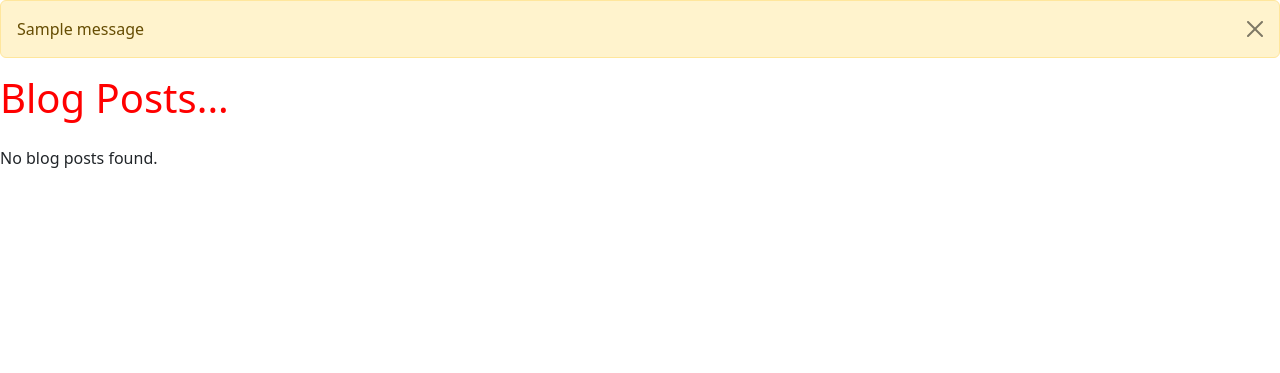
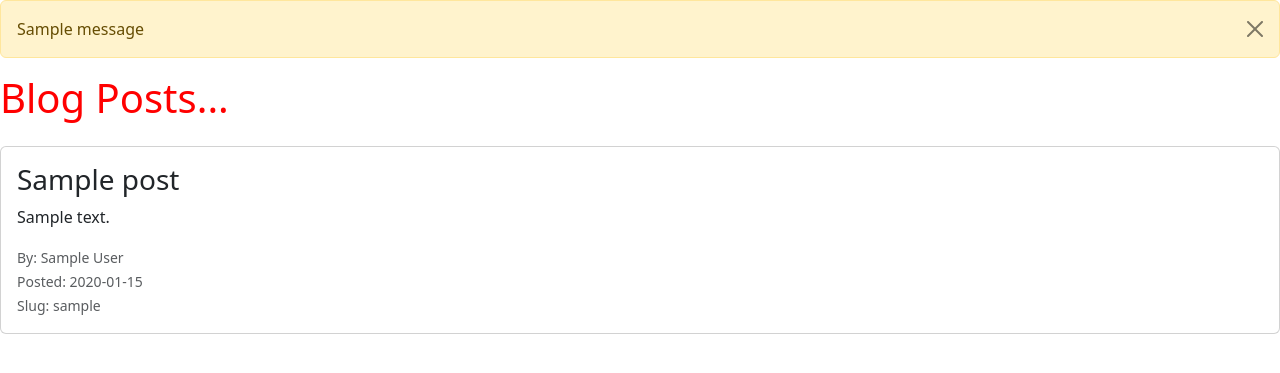
Before and after one commit to msh165/ms-15-dbms-project-blog, a Flask app: page /posts/1 in a window 1280 px wide. Shown: the part 56-429 px from the top of the page. Run offline with Flask 3, Linux system fonts and the light colour scheme; tables that the repository leaves empty hold one stand-in row (values such as "Sample post"); one stand-in notice (Sample message) is shown.

Commit message:
Video 21 : Deleting and editing blog posts now possible

```diff
--- a/main.py
+++ b/main.py
@@ -1,299 +1,7 @@
-from flask import Flask, render_template,flash,request #flash is for flashing messages on top, success, rejects
-from flask_wtf import FlaskForm
-from wtforms import StringField,SubmitField,PasswordField,BooleanField,ValidationError,TextAreaField #string is input box, submit is the submit button
-from wtforms.validators import DataRequired,EqualTo,Length #Validate your inputs, points out when blank
-
-from flask_sqlalchemy import SQLAlchemy
-
-from datetime import datetime
-
-from flask_migrate import Migrate
-
-from werkzeug.security import check_password_hash,generate_password_hash
-
-# from wtforms.widgets import TextAreaField
-
-app = Flask(__name__)
-app.config['SECRET_KEY'] = "your_random_secret_key_here"
-
-#Old SQLITE DB
-# app.config['SQLALCHEMY_DATABASE_URI'] = 'sqlite:///users.db'#Points to where our database is stored
-
-#New MYSQL DB FORMAT OF URI is username/password@host/name of db
-app.config['SQLALCHEMY_DATABASE_URI'] = 'mysql+pymysql://root:password@localhost/users'
-
-
-db = SQLAlchemy(app)
-migrate= Migrate(app,db)
-class UserForm(FlaskForm):
-    name =  StringField("Name", validators=[DataRequired()])
-    email = StringField("Email", validators=[DataRequired()])
-    color = StringField("Color", validators=[DataRequired()])
-    password_hash = PasswordField('Password',
-                                  validators=[DataRequired(),
-                                              EqualTo('password_hash2',
-                                                      message='Passwords must match')])
-    password_hash2 = PasswordField('Confirm Password',validators=[DataRequired()])
-    submit = SubmitField("Submit")
-
-#create a form class
-#for this we would also need a secret ket
-#with forms, we have a csrf token that synchs up with your secret key to prevent hackers from hijacking your form
-#all modern forms have csrf tokens
-class NamerForm(FlaskForm):
-    name =StringField("Whats your name?", validators=[DataRequired()])
-    submit = SubmitField("Submit")
-
-
-class PasswordForm(FlaskForm):
-    email =StringField("Email", validators=[DataRequired()])
-    password_hash =PasswordField("Password", validators=[DataRequired()])
-    submit = SubmitField("Submit")
-
-
-class PostForm(FlaskForm):
-    title = StringField("Title",validators=[DataRequired()])
-    content = TextAreaField("content",validators=[DataRequired()])
-    author = StringField("author",validators=[DataRequired()])
-    slug = StringField("slug",validators=[DataRequired()])
-    submit = SubmitField("Submit")
-
-
-
-
-#Creating our model
-class Users(db.Model):
-    id = db.Column(db.Integer,primary_key = True, )
-    name = db.Column(db.String(200), nullable = False)
-    email = db.Column(db.String(120), nullable= False, unique=True)
-    color = db.Column(db.String(120))
-    date_added = db.Column(db.DateTime, default = datetime.now())
-
-    password_hash = db.Column(db.String(512))
-
-
-    # This is a "getter" method.
-    # It PREVENTS you from reading the password attribute directly.
-    # If you try to do `user.password`, it will raise an error.
-    # This is a security measure so you don't accidentally expose the password.
-    @property
-    def password(self):
-        raise AttributeError('Password is not a readable attribute')
-
-    # This is a "setter" method.
-    # When you set a password (e.g., `user.password = 'my_secret_password'`),
-    # this function is automatically called.
-    # It takes the plain text password ('my_secret_password'), hashes it,
-    # and saves the resulting hash into the `password_hash` column.
-    @password.setter
-    def password(self, password):
-        self.password_hash = generate_password_hash(password)
-
-    # This is a regular method to check if a submitted password is correct.
-    # It takes a plain text password from a login form,
-    # hashes it, and compares it to the `password_hash` stored in the database.
-    # It returns True if they match, and False if they don't.
-    def verify_password(self,password):
-        return check_password_hash(self.password_hash,password)
-
-    def  __repr__(self):#this tells the name of the table that can be called
-        return super().__repr__()
-
-
-
-
-
-#Creating a blog post model
-class Posts(db.Model):
-    id = db.Column(db.Integer,primary_key=True)
-    title = db.Column(db.String(255))
-    content = db.Column(db.Text)
-    author = db.Column(db.String(255))
-    date_posted = db.Column(db.DateTime,default = datetime.now())
-
-    slug = db.Column(db.String(255))#Slug appears in the URL bar, looks better than just the post_id
-
-
-
-
-#UPDATE DATABASE RECORD
-@app.route("/update/<int:id>",methods=["GET",'POST'])
-def update(id):
-    form = UserForm()
-    user_to_update = Users.query.get_or_404(id)
-    #search by what the user input into url
-    print("HERE")
-    if request.method=="POST":
-        user_to_update.name = request.form['name']
-        user_to_update.email= request.form['email']
-        user_to_update.color= request.form['color']
-        try:
-            db.session.commit()
-            flash(f"User with Name {user_to_update.name} updated Successfully!")
-            all_users = Users.query.order_by(Users.date_added)
-            return render_template("add_user.html", form=form,all_users=all_users)
-
-        except Exception as e:
-            flash(e)
-            return render_template("update.html", form=form,user_to_update=user_to_update.name)
-    else:
-        return render_template("update.html", form=form,user_to_update=user_to_update)
-
-
-
-
-@app.route("/delete_user/<int:id>")
-def delete_user(id):
-    user_to_delete = Users.query.get_or_404(id)
-    form = UserForm()
-    all_users = Users.query.order_by(Users.date_added)
-
-    try:
-        db.session.delete(user_to_delete)
-        db.session.commit()
-        flash("User successfully deleted!")
-        return render_template("add_user.html",form=form,all_users = all_users)
-
-    except Exception as e:
-        flash(e)
-        return render_template("add_user.html",form=form,all_users = all_users)
-
-
-
-
-
-@app.route("/")
-def home():
-    return render_template('index.html')
-    # return "Hey"
-
-@app.route("/test_pw",methods = ['GET','POST'])
-def test_pw():
-    email = None
-    password_hash= None# why we did this?
-    pw_to_check = None
-    passed = None
-    form = PasswordForm()
-
-    #when the page loads for the first time, there would be no name.
-    #THat would be input by the user, but our render template expects a name
-    #hence we are adding the variable, which would then get replaced y the user input
-    # form = NamerForm() #this is our form class we created above
-
-    #validate stuf
-    if form.validate_on_submit():
-        email = form.email.data
-        password = form.password_hash.data
-        form.email.data=''
-        form.password_hash.data=''
-
-        pw_to_check = Users.query.filter_by(email=email).first()
-        # print(pw_to_check.password_hash)
-
-        passed = check_password_hash(pw_to_check.password_hash,password)
-        print(passed)
-        flash("Form successfully filled")
-        """
-        So when somebody fills the form, take info from there and update my name vairable
-        """
-
-    return render_template('test_pw.html',
-                           email=email,
-                           password_hash = password_hash,
-                           passed = passed,
-                           pw_to_check = pw_to_check,
-                           form=form)
-
-
-@app.route("/user/add", methods = ["POST","GET"])
-def add_user():
-    name = None
-    email = None
-    color = None
-    form = UserForm()
-    if form.validate_on_submit():
-        #we need to check the other users dont have the same email
-        user = Users.query.filter_by(email=form.email.data).first()
-        #it is filtering the users table to get rows matching iwth email input
-        #if we get null output, then email DNE and user can be created
-
-        if user is None:
-            print("Inside here1")
-            print(f"Password for {form.name.data} is {generate_password_hash(form.password_hash.data)}")
-            hashed_pw = generate_password_hash(form.password_hash.data)
-            user = Users(
-                name = form.name.data,
-                email = form.email.data,
-                color = form.color.data,
-                password_hash = hashed_pw
-            )
-            db.session.add(user)
-            db.session.commit()
-            flash("User Added successfuly")
-        else:
-            print("Inside here2")
-            flash(f"Email ID {form.email.data} already exists")
-        name = form.name.data #we do this to give a confirmation
-        form.name.data=''
-        form.email.data=''
-        form.color.data=''
-        form.password_hash.data=''
-        form.password_hash2.data=''
-    all_users = Users.query.order_by(Users.date_added)
-    return render_template("add_user.html", form=form,name=name,all_users=all_users)
-
-
-@app.route("/posts/<int:id>")
-def post(id):
-    post = Posts.query.get_or_404(id)
-    return render_template("post.html")
-
-
-@app.route("/posts")
-def posts():
-    posts=Posts.query.order_by(Posts.date_posted)
-    return render_template('posts.html',posts=posts)
-
-
-#Add Post Page
-@app.route('/add-post',methods = ["GET","POST"])
-def add_post():
-    form = PostForm()
-
-    if form.validate_on_submit():
-        post = Posts(
-            title = form.title.data,
-            content = form.content.data,
-            author = form.author.data,
-            slug = form.slug.data
-        )
-
-        #Clear the form
-        form.title.data = ''
-        form.content.data = ''
-        form.author.data = ''
-        form.slug.data = ''
-
-        #add post data to db
-        db.session.add(post)
-        db.session.commit()
-        flash("Blog post submitted successfully")
-    return render_template('add_post.html',form=form)
-
-
-@app.errorhandler(404)
-def page_not_found(e):
-    return "404 NOT FOUND",404
-
-@app.errorhandler(500)
-def page_not_found(e):
-    return "500 NOT FOUND",500
-
-
+from __init__ import app, db
+import routes
 
 if __name__ == "__main__":
     with app.app_context():
         db.create_all()
-
-
     app.run(debug=True)
--- /dev/null
+++ b/routes.py
@@ -0,0 +1,215 @@
+from __init__ import app, db
+from models import Users, Posts, UserForm, PostForm, PasswordForm
+# ...rest of your routes.py code...
+
+from flask import render_template,flash,request,redirect,url_for
+
+#UPDATE DATABASE RECORD
+@app.route("/update/<int:id>",methods=["GET",'POST'])
+def update(id):
+    form = UserForm()
+    user_to_update = Users.query.get_or_404(id)
+    #search by what the user input into url
+    print("HERE")
+    if request.method=="POST":
+        user_to_update.name = request.form['name']
+        user_to_update.email= request.form['email']
+        user_to_update.color= request.form['color']
+        try:
+            db.session.commit()
+            flash(f"User with Name {user_to_update.name} updated Successfully!")
+            all_users = Users.query.order_by(Users.date_added)
+            return render_template("add_user.html", form=form,all_users=all_users)
+
+        except Exception as e:
+            flash(e)
+            return render_template("update.html", form=form,user_to_update=user_to_update.name)
+    else:
+        return render_template("update.html", form=form,user_to_update=user_to_update)
+
+
+
+
+@app.route("/delete_user/<int:id>")
+def delete_user(id):
+    user_to_delete = Users.query.get_or_404(id)
+    form = UserForm()
+    all_users = Users.query.order_by(Users.date_added)
+
+    try:
+        db.session.delete(user_to_delete)
+        db.session.commit()
+        flash("User successfully deleted!")
+        return render_template("add_user.html",form=form,all_users = all_users)
+
+    except Exception as e:
+        flash(e)
+        return render_template("add_user.html",form=form,all_users = all_users)
+
+
+
+
+
+@app.route("/")
+def home():
+    return render_template('index.html')
+    # return "Hey"
+
+@app.route("/test_pw",methods = ['GET','POST'])
+def test_pw():
+    email = None
+    password_hash= None# why we did this?
+    pw_to_check = None
+    passed = None
+    form = PasswordForm()
+
+    #when the page loads for the first time, there would be no name.
+    #THat would be input by the user, but our render template expects a name
+    #hence we are adding the variable, which would then get replaced y the user input
+    # form = NamerForm() #this is our form class we created above
+
+    #validate stuf
+    if form.validate_on_submit():
+        email = form.email.data
+        password = form.password_hash.data
+        form.email.data=''
+        form.password_hash.data=''
+
+        pw_to_check = Users.query.filter_by(email=email).first()
+        # print(pw_to_check.password_hash)
+
+        passed = check_password_hash(pw_to_check.password_hash,password)
+        print(passed)
+        flash("Form successfully filled")
+        """
+        So when somebody fills the form, take info from there and update my name vairable
+        """
+
+    return render_template('test_pw.html',
+                           email=email,
+                           password_hash = password_hash,
+                           passed = passed,
+                           pw_to_check = pw_to_check,
+                           form=form)
+
+
+@app.route("/user/add", methods = ["POST","GET"])
+def add_user():
+    name = None
+    email = None
+    color = None
+    form = UserForm()
+    if form.validate_on_submit():
+        #we need to check the other users dont have the same email
+        user = Users.query.filter_by(email=form.email.data).first()
+        #it is filtering the users table to get rows matching iwth email input
+        #if we get null output, then email DNE and user can be created
+
+        if user is None:
+            print("Inside here1")
+            print(f"Password for {form.name.data} is {generate_password_hash(form.password_hash.data)}")
+            hashed_pw = generate_password_hash(form.password_hash.data)
+            user = Users(
+                name = form.name.data,
+                email = form.email.data,
+                color = form.color.data,
+                password_hash = hashed_pw
+            )
+            db.session.add(user)
+            db.session.commit()
+            flash("User Added successfuly")
+        else:
+            print("Inside here2")
+            flash(f"Email ID {form.email.data} already exists")
+        name = form.name.data #we do this to give a confirmation
+        form.name.data=''
+        form.email.data=''
+        form.color.data=''
+        form.password_hash.data=''
+        form.password_hash2.data=''
+    all_users = Users.query.order_by(Users.date_added)
+    return render_template("add_user.html", form=form,name=name,all_users=all_users)
+
+
+@app.route("/posts/<int:id>")
+def post(id):
+    post = Posts.query.get_or_404(id)
+    return render_template("post.html",post=post)
+
+
+@app.route("/posts")
+def posts():
+    posts=Posts.query.order_by(Posts.date_posted)
+    return render_template('posts.html',posts=posts)
+
+
+#Add Post Page
+@app.route('/add-post',methods = ["GET","POST"])
+def add_post():
+    form = PostForm()
+
+    if form.validate_on_submit():
+        post = Posts(
+            title = form.title.data,
+            content = form.content.data,
+            author = form.author.data,
+            slug = form.slug.data
+        )
+
+        #Clear the form
+        form.title.data = ''
+        form.content.data = ''
+        form.author.data = ''
+        form.slug.data = ''
+
+        #add post data to db
+        db.session.add(post)
+        db.session.commit()
+        flash("Blog post submitted successfully")
+    return render_template('add_post.html',form=form)
+
+
+@app.route('/posts/edit/<int:id>',methods=["GET","POST"])
+def edit_post(id):
+    post = Posts.query.get_or_404(id)
+    form = PostForm()
+    if form.validate_on_submit(): #This is after they have clicked submit and been validated by flask
+        #hence we are assigning values filled in the form to post
+        post.title = form.title.data
+        post.content = form.content.data
+        post.author = form.author.data
+        post.slug = form.slug.data
+
+        #updated DATabase
+        db.session.add(post)
+        db.session.commit()
+        flash("POST HAS BEEN UPDATED")
+        return redirect(url_for('post',id=post.id)) #after editing be redirected to current post
+    else:
+        form.title.data = post.title
+        form.content.data = post.content
+        form.author.data = post.author
+        form.slug.data = post.slug
+        return render_template('edit_post.html',form=form)
+
+@app.route('/posts/delete/<int:id>',methods=["GET",'POST'])
+def delete_post(id):
+    post_to_delete = Posts.query.get_or_404(id)
+
+    posts=Posts.query.order_by(Posts.date_posted)#This is called as we need something to display after file has been deleted or error is shown
+    try:
+        db.session.delete(post_to_delete)
+        db.session.commit()
+        flash("Post Successfully deleted!")
+        return render_template('posts.html',posts=posts)
+    except Exception as e:
+        flash(e)
+        return render_template('posts.html',posts=posts)
+
+@app.errorhandler(404)
+def page_not_found(e):
+    return "404 NOT FOUND",404
+
+@app.errorhandler(500)
+def page_not_found(e):
+    return "500 NOT FOUND",500
--- a/templates/post.html
+++ b/templates/post.html
@@ -14,7 +14,6 @@
   <h1 class="mb-4">Blog Posts...</h1>
 
   {# --- Blog Post Loop --- #}
-  {% for post in posts %}
     <div class="card mb-3">
       <div class="card-body">
         <h3 class="card-title">{{ post.title }}</h3>
@@ -31,8 +30,5 @@
 
       </div>
     </div>
-  {% else %}
-    <p>No blog posts found.</p>
-  {% endfor %}
 
 {% endblock %}
--- a/templates/posts.html
+++ b/templates/posts.html
@@ -26,6 +26,10 @@
             By: {{ post.author }} <br>
             Posted: {{ post.date_posted.strftime('%Y-%m-%d') }} <br>
             Slug: {{ post.slug }}
+            <a href="{{ url_for('post',id=post.id)}}">View Post</a>
+            <a href="{{ url_for('edit_post',id=post.id)}}">Edit Post</a>
+            <a href="{{ url_for('delete_post',id=post.id)}}">Delete Post</a>
+
           </small>
         </p>
 
```
Also changed, not shown: __init__.py (added, +10 -0 lines), models.py (added, +98 -0 lines), templates/edit_post.html (added, +49 -0 lines).
